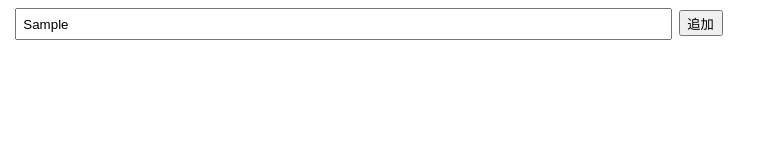
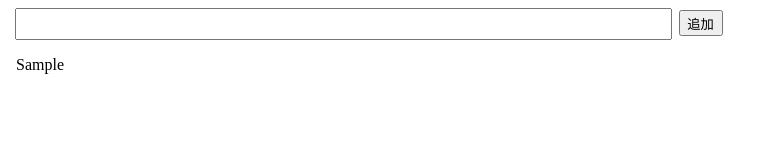
Before and after one commit to Atsuage-P/react_sample, a React (Vite) app: page / in a window 1280 px wide. Both pictures are taken after typing "Sample" into the empty fields and a click on the input "追加". Shown: the top 160 px of the page, without its empty margins (0-771 px from the left). Built offline with nearby package versions, Linux system fonts and the light colour scheme.

Commit message:
イベント時の動作作成

```diff
--- a/src/App.tsx
+++ b/src/App.tsx
@@ -1,13 +1,41 @@
 import { useState } from "react"
+
+type Todo = {
+  value: string
+}
 
 export const App = () => {
   const [text, setText] = useState('')
+  const [todos, setTodos] = useState<Todo[]>([])
+
+  const handleChange = (e: React.ChangeEvent<HTMLInputElement>) => {
+    setText(e.target.value)
+  }
+
+  const handleSubmit = () => {
+    if (!text) return
+
+    const newTodo: Todo = {
+      value: text,
+    }
+    setTodos((todos) => [newTodo, ...todos])
+    setText('')
+  }
+
   return (
     <div>
-      <form onSubmit={(e) => e.preventDefault()}>
-        <input type="text"  value={text} onChange={(e) => setText(e.target.value)}/>
-        <input type="submit" value="追加" onSubmit={(e) => e.preventDefault()} />
+      <form onSubmit={(e) => {
+          e.preventDefault()
+          handleSubmit()
+        }}>
+        <input type="text"  value={text} onChange={(e) => handleChange(e)}/>
+        <input type="submit" value="追加" />
       </form>
+      <ul>
+        {todos.map((todo) => {
+          return <li>{todo.value}</li>
+        })}
+      </ul>
     </div>
   )
 }
```
